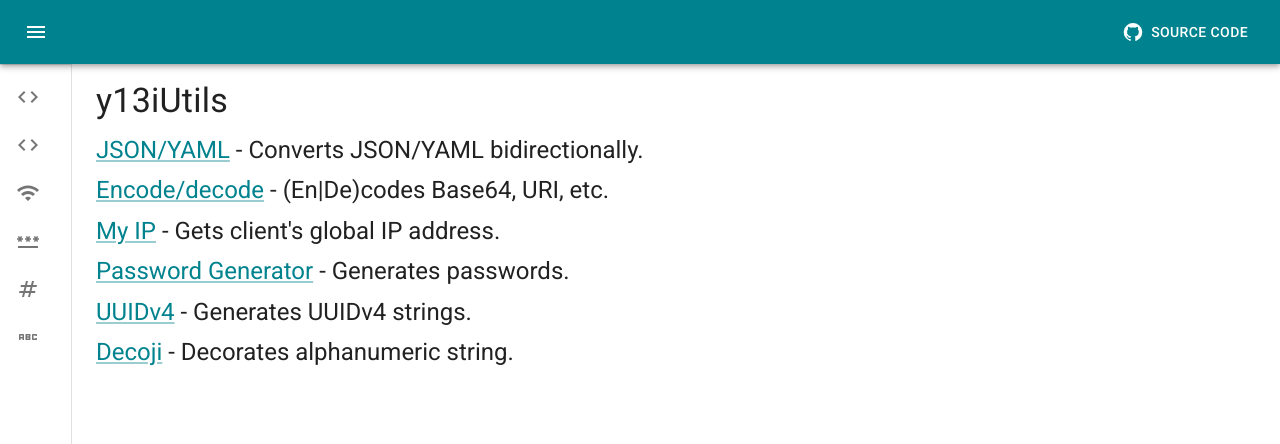
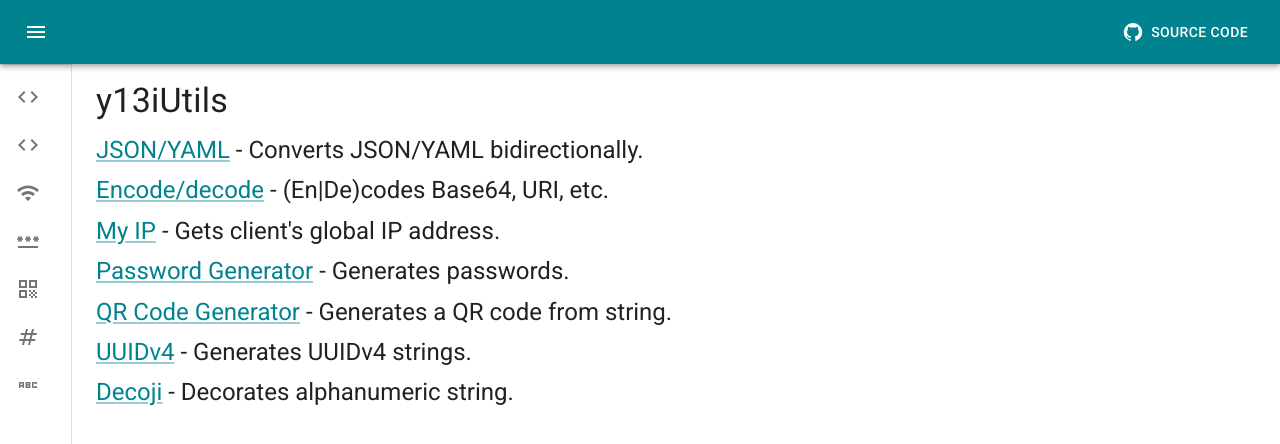
Before and after one commit to y13i/utils, a Next.js app: page / in a window 1280 px wide. Shown: the top 444 px of the page. Built offline with nearby package versions, Linux system fonts and the light colour scheme.

Commit message:
qrcode v0

```diff
--- a/components/WithHead.tsx
+++ b/components/WithHead.tsx
@@ -1,5 +1,7 @@
 import { FC, ReactNode } from "react";
 import Head from "next/head";
+
+import { appName } from "../src/constants";
 
 export type WithHeadProps = {
   title: string;
@@ -10,11 +12,11 @@ export type WithHeadProps = {
 export const WithHead: FC<WithHeadProps> = (props) => (
   <>
     <Head>
-      <title>{props.title}</title>
+      <title>{`${appName} - ${props.title}`}</title>
       <meta name="description" content={props.description} />
-      <meta property="og:title" content={props.title} />
+      <meta property="og:title" content={`${appName} - ${props.title}`} />
       <meta property="og:description" content={props.description} />
-      <meta name="twitter:title" content={props.title} />
+      <meta name="twitter:title" content={`${appName} - ${props.title}`} />
       <meta name="twitter:description" content={props.description} />
     </Head>
     {props.children}
--- a/hooks/usePageAttributes.ts
+++ b/hooks/usePageAttributes.ts
@@ -4,6 +4,7 @@ import { pageAttribute as jsonYaml } from "../pages/json-yaml";
 import { pageAttribute as encodeDecode } from "../pages/encode-decode";
 import { pageAttribute as myip } from "../pages/myip";
 import { pageAttribute as password } from "../pages/password";
+import { pageAttribute as qrcode } from "../pages/qrcode";
 import { pageAttribute as uuid } from "../pages/uuid";
 import { pageAttribute as decoji } from "../pages/decoji";
 
@@ -15,5 +16,5 @@ export type PageAttribute = {
 };
 
 export function usePageAttributes(): PageAttribute[] {
-  return [jsonYaml, encodeDecode, myip, password, uuid, decoji];
+  return [jsonYaml, encodeDecode, myip, password, qrcode, uuid, decoji];
 }
--- a/package.json
+++ b/package.json
@@ -22,6 +22,7 @@
     "json-url": "3.0.0",
     "lzutf8": "0.6.3",
     "next": "13.0.4",
+    "qrcode": "^1.5.1",
     "react": "18.2.0",
     "react-dom": "18.2.0",
     "react-query": "3.39.2",
@@ -31,6 +32,7 @@
   "devDependencies": {
     "@types/js-yaml": "4.0.5",
     "@types/node": "18.11.9",
+    "@types/qrcode": "^1.5.0",
     "@types/react": "18.0.25",
     "@types/uuid": "8.3.4",
     "eslint": "8.28.0",
--- /dev/null
+++ b/pages/qrcode.tsx
@@ -0,0 +1,161 @@
+import { useState, useCallback } from "react";
+import { NextPage } from "next";
+import { useDebouncedCallback } from "use-debounce";
+import { toDataURL, QRCodeMaskPattern } from "qrcode";
+
+import Grid from "@mui/material/Grid";
+import InputLabel from "@mui/material/InputLabel";
+import MenuItem from "@mui/material/MenuItem";
+import FormControl from "@mui/material/FormControl";
+import Select from "@mui/material/Select";
+import Card from "@mui/material/Card";
+import CardMedia from "@mui/material/CardMedia";
+
+import QrCodeIcon from "@mui/icons-material/QrCode";
+
+import { CodeTextField } from "../components/CodeTextField";
+import { WithHead } from "../components/WithHead";
+import { useSearchParamState } from "../hooks/useSearchParamState";
+import { PageAttribute } from "../hooks/usePageAttributes";
+import { debounceWait } from "../src/constants";
+
+export const pageAttribute: PageAttribute = {
+  title: "QR Code Generator",
+  description: "Generates a QR code from string.",
+  path: "/qrcode",
+  icon: <QrCodeIcon />,
+};
+
+const _: NextPage = () => {
+  const [dataUrl, setDataUrl] = useState("");
+  const [generateError, setGenerateError] = useState<Error | undefined>();
+
+  const errorCorrectionLevels = ["low", "medium", "quartile", "high"] as const;
+  const [errorCorrectionLevel, setErrorCorrectionLevel] = useSearchParamState<
+    typeof errorCorrectionLevels[number]
+  >(errorCorrectionLevels[1], "c");
+
+  const maskPatterns = [
+    "auto",
+    "0",
+    "1",
+    "2",
+    "3",
+    "4",
+    "5",
+    "6",
+    "7",
+  ] as const;
+  const [maskPattern, setMaskPattern] = useSearchParamState<
+    typeof maskPatterns[number]
+  >(maskPatterns[0], "m");
+
+  const generateDataUrl = useCallback(
+    async (payload: string) => {
+      try {
+        setDataUrl(
+          await toDataURL(payload, {
+            errorCorrectionLevel,
+            maskPattern: (maskPattern === "auto"
+              ? undefined
+              : parseInt(maskPattern)) as QRCodeMaskPattern,
+          })
+        );
+        setGenerateError(undefined);
+      } catch (err) {
+        setGenerateError(err as Error);
+        console.error(err);
+      }
+    },
+    [errorCorrectionLevel, maskPattern]
+  );
+
+  const [payload, setPayload] = useSearchParamState<string>(
+    "",
+    "d",
+    useCallback(
+      (loadedData: string) => {
+        generateDataUrl(loadedData);
+      },
+      [generateDataUrl]
+    )
+  );
+
+  const generateDebounced = useDebouncedCallback((newPayload) => {
+    generateDataUrl(newPayload);
+  }, debounceWait);
+
+  return (
+    <WithHead {...pageAttribute}>
+      <Grid container spacing={2}>
+        <Grid item xs={12} md={6}>
+          <FormControl>
+            <InputLabel id="error-correction-level-select-label">
+              Error Correction Level
+            </InputLabel>
+            <Select
+              labelId="error-correction-level-select-label"
+              value={errorCorrectionLevel}
+              label="Error Correction Level"
+              onChange={(event) => {
+                setErrorCorrectionLevel(
+                  event.target.value as typeof errorCorrectionLevels[number]
+                );
+                generateDebounced(payload);
+              }}
+            >
+              {errorCorrectionLevels.map((item) => (
+                <MenuItem key={item} value={item}>
+                  {item}
+                </MenuItem>
+              ))}
+            </Select>
+          </FormControl>
+          <FormControl>
+            <InputLabel id="mask-pattern-select-label">Mask Pattern</InputLabel>
+            <Select
+              labelId="mask-pattern-select-label"
+              value={maskPattern}
+              label="Mask Pattern"
+              onChange={(event) => {
+                setMaskPattern(
+                  event.target.value as typeof maskPatterns[number]
+                );
+                generateDebounced(payload);
+              }}
+            >
+              {maskPatterns.map((item) => {
+                return (
+                  <MenuItem key={item} value={item}>
+                    {item}
+                  </MenuItem>
+                );
+              })}
+            </Select>
+          </FormControl>
+
+          <CodeTextField
+            multiline
+            label="Payload String"
+            error={!!generateError}
+            helperText={generateError?.toString()}
+            value={payload}
+            onChange={(event) => {
+              const newPayload = event.target.value;
+
+              setPayload(newPayload);
+              generateDebounced(newPayload);
+            }}
+          />
+        </Grid>
+        <Grid item xs={12} md={6}>
+          <Card>
+            <CardMedia component="img" image={dataUrl} />
+          </Card>
+        </Grid>
+      </Grid>
+    </WithHead>
+  );
+};
+
+export default _;
```
Also changed, not shown: 1 other file (tests, documents, lock files or other folders).
